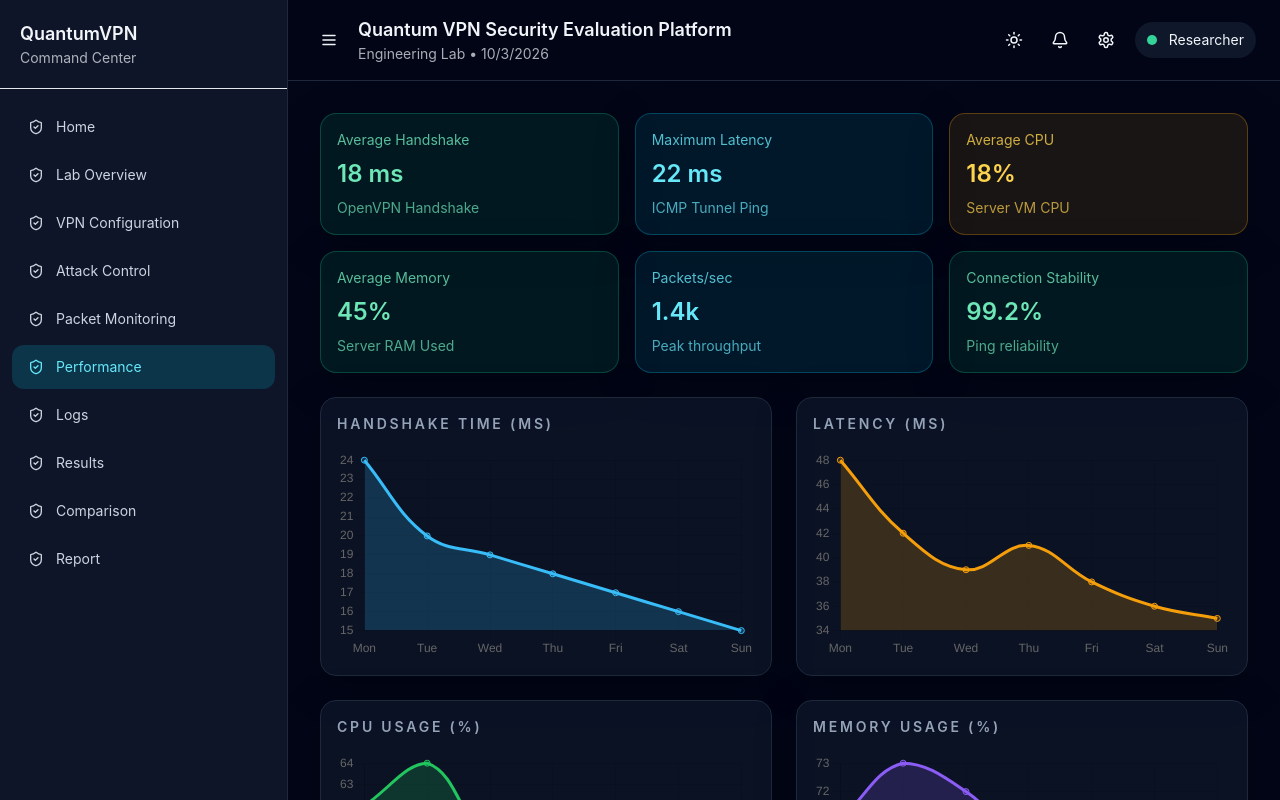
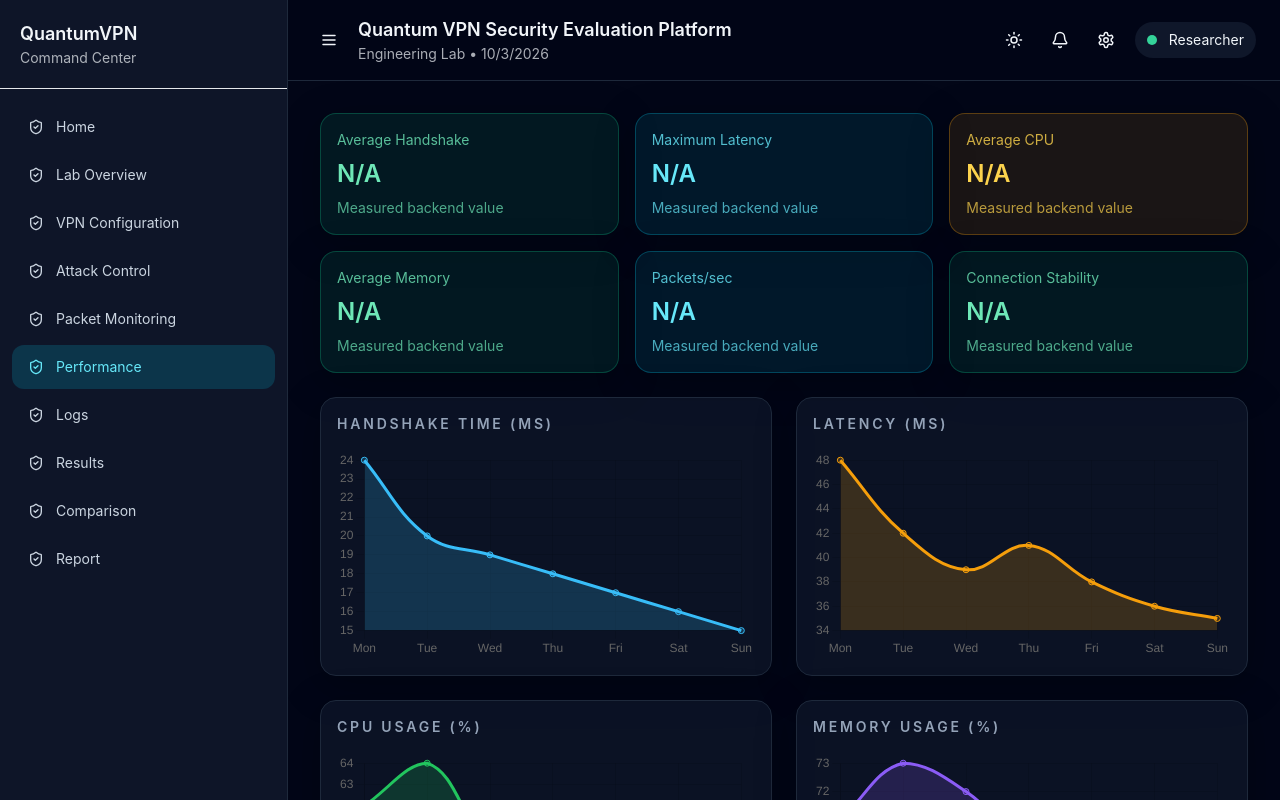
Before and after one commit to basavaprabhu0504/dashboard-main.zip, a React (Vite) app in the folder Dashboard-main/: page /performance in a window 1280 px wide. Shown: the top 800 px of the page. Built offline with nearby package versions, Linux system fonts and the light colour scheme; no server answers; the HTML template or start-up script is replaced by a standard one.

Commit message:
fix(performance): replace fabricated metrics with honest N/A indicators

```diff
--- a/Dashboard-main/src/pages/Performance.jsx
+++ b/Dashboard-main/src/pages/Performance.jsx
@@ -11,12 +11,12 @@
   const charts = performanceData?.charts;
 
   const metrics = [
-    { title: 'Average Handshake', value: summary?.avgHandshake || '18 ms', subtitle: 'OpenVPN Handshake', tone: 'green' },
-    { title: 'Maximum Latency', value: summary?.maxLatency || '22 ms', subtitle: 'ICMP Tunnel Ping', tone: 'blue' },
-    { title: 'Average CPU', value: summary?.avgCpu || '18%', subtitle: 'Server VM CPU', tone: 'yellow' },
-    { title: 'Average Memory', value: summary?.avgMemory || '45%', subtitle: 'Server RAM Used', tone: 'green' },
-    { title: 'Packets/sec', value: summary?.packetsPerSec || '1.4k', subtitle: 'Peak throughput', tone: 'blue' },
-    { title: 'Connection Stability', value: summary?.stability || '99.2%', subtitle: 'Ping reliability', tone: 'green' },
+    { title: 'Average Handshake', value: summary?.avgHandshake || 'N/A', subtitle: 'Measured backend value', tone: 'green' },
+    { title: 'Maximum Latency', value: summary?.maxLatency || 'N/A', subtitle: 'Measured backend value', tone: 'blue' },
+    { title: 'Average CPU', value: summary?.avgCpu || 'N/A', subtitle: 'Measured backend value', tone: 'yellow' },
+    { title: 'Average Memory', value: summary?.avgMemory || 'N/A', subtitle: 'Measured backend value', tone: 'green' },
+    { title: 'Packets/sec', value: summary?.packetsPerSec || 'N/A', subtitle: 'Measured backend value', tone: 'blue' },
+    { title: 'Connection Stability', value: summary?.stability || 'N/A', subtitle: 'Measured backend value', tone: 'green' },
   ];
 
   const handshakeData = charts?.handshake?.length ? charts.handshake : mockData.performance.handshake;
```
